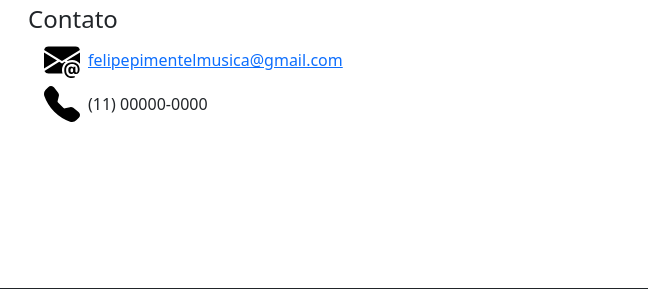
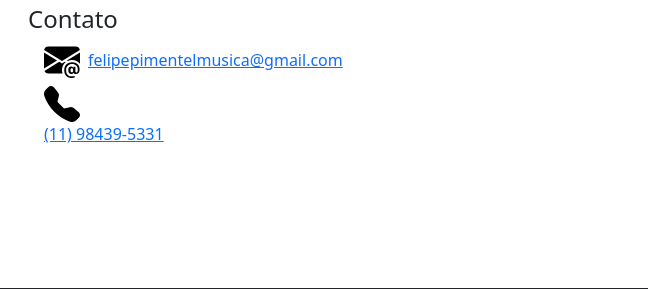
Before and after one commit to DiegoG784/artplay.com, a plain HTML site: page contato.html in a window 1280 px wide. Shown: the part 440-729 px from the top of the page, 632-1280 px from the left. Drawn offline with nearby package versions, Linux system fonts and the light colour scheme.

Commit message:
added whatsapp support

```diff
--- a/contato.html
+++ b/contato.html
@@ -86,8 +86,10 @@
                                 <a href="mailto:felipepimentelmusica@gmail.com" class="m-0">felipepimentelmusica@gmail.com</a>
                             </div>
                             <div class="d-flex flex-row align-items-center">
-                                <img class="me-2" src="icons/telephone-fill.svg" height="36px" width="36px">
-                                <p class="m-0">(11) 00000-0000</p>
+                                <a href="https://api.whatsapp.com/send/?phone=5511984395331&text&type=phone_number&app_absent=0">
+                                    <img class="me-2" src="icons/telephone-fill.svg" height="36px" width="36px">
+                                    <p class="m-0">(11) 98439-5331</p>
+                                </a>
                             </div>
                         </div>
                     </div>
```
